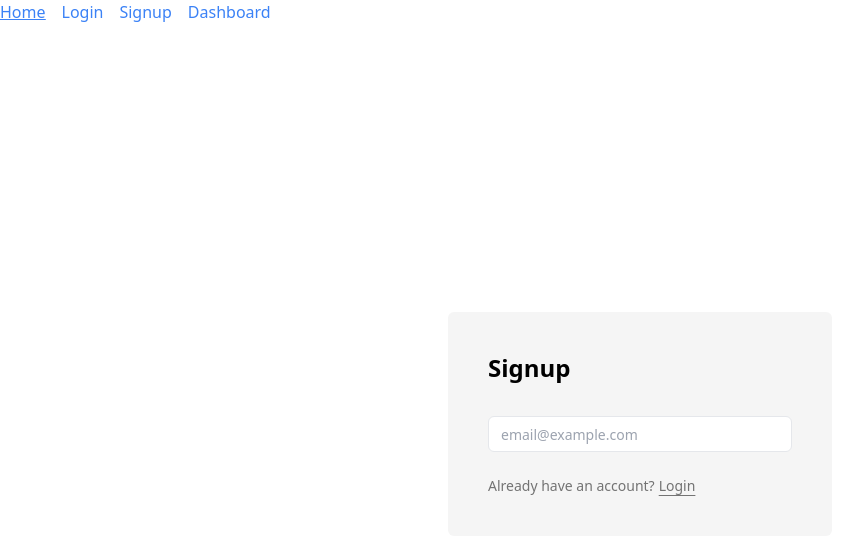
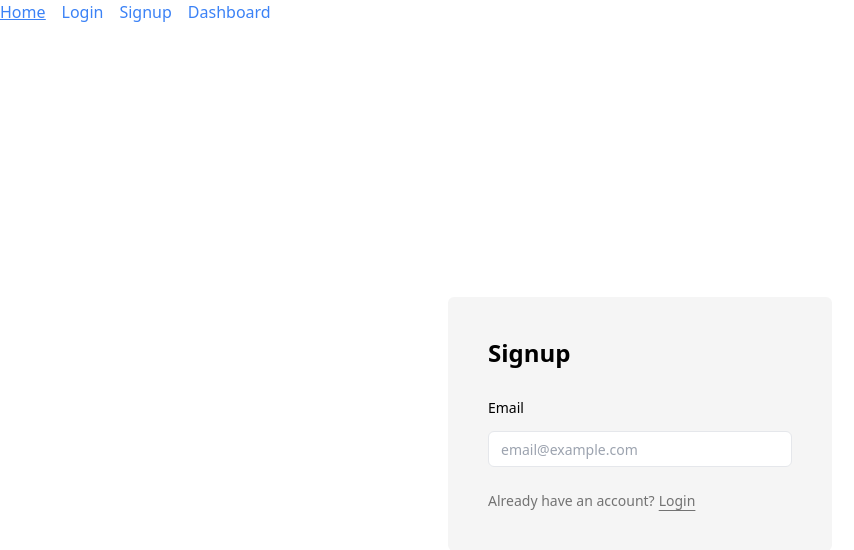
Before and after one commit to Masoud-M/auth-task, a Next.js app: page /signup in a window 1280 px wide. Shown: the top 550 px of the page, without its empty margins (0-854 px from the left). Built offline with nearby package versions, Linux system fonts and the light colour scheme.

Commit message:
create: Label component

```diff
--- a/app/(auth)/signup/page.tsx
+++ b/app/(auth)/signup/page.tsx
@@ -1,4 +1,5 @@
 import Input from "@/components/auth/Input";
+import Label from "@/components/auth/Label";
 import Link from "next/link";
 
 export default function SignupPage() {
@@ -6,7 +7,17 @@ export default function SignupPage() {
     <section className="flex justify-center items-center w-full min-h-svh">
       <div className="bg-neutral-100 p-6 md:p-10 rounded-md w-full max-w-sm">
         <h1 className="place-self-start mb-8 font-semibold text-2xl">Signup</h1>
-        <Input type="email" placeholder="email@example.com" id="email" />
+        <form>
+          <div className="flex flex-col gap-4">
+            <Label htmlFor="email">Email</Label>
+            <Input
+              type="email"
+              placeholder="email@example.com"
+              id="email"
+              required
+            />
+          </div>
+        </form>
         <p className="mt-6 text-neutral-500 text-sm">
           Already have an account?
           <Link href="/login" className="ml-1 underline underline-offset-4">
--- /dev/null
+++ b/components/auth/Label.tsx
@@ -0,0 +1,16 @@
+import { twMerge } from "tailwind-merge";
+
+export default function Label({
+  className,
+  ...props
+}: React.ComponentProps<"label">) {
+  return (
+    <label
+      {...props}
+      className={twMerge(
+        "flex items-center gap-2 group-data-[disabled=true]:opacity-50 peer-disabled:opacity-50 font-medium text-sm leading-none peer-disabled:cursor-not-allowed group-data-[disabled=true]:pointer-events-none select-none",
+        className
+      )}
+    />
+  );
+}
```
